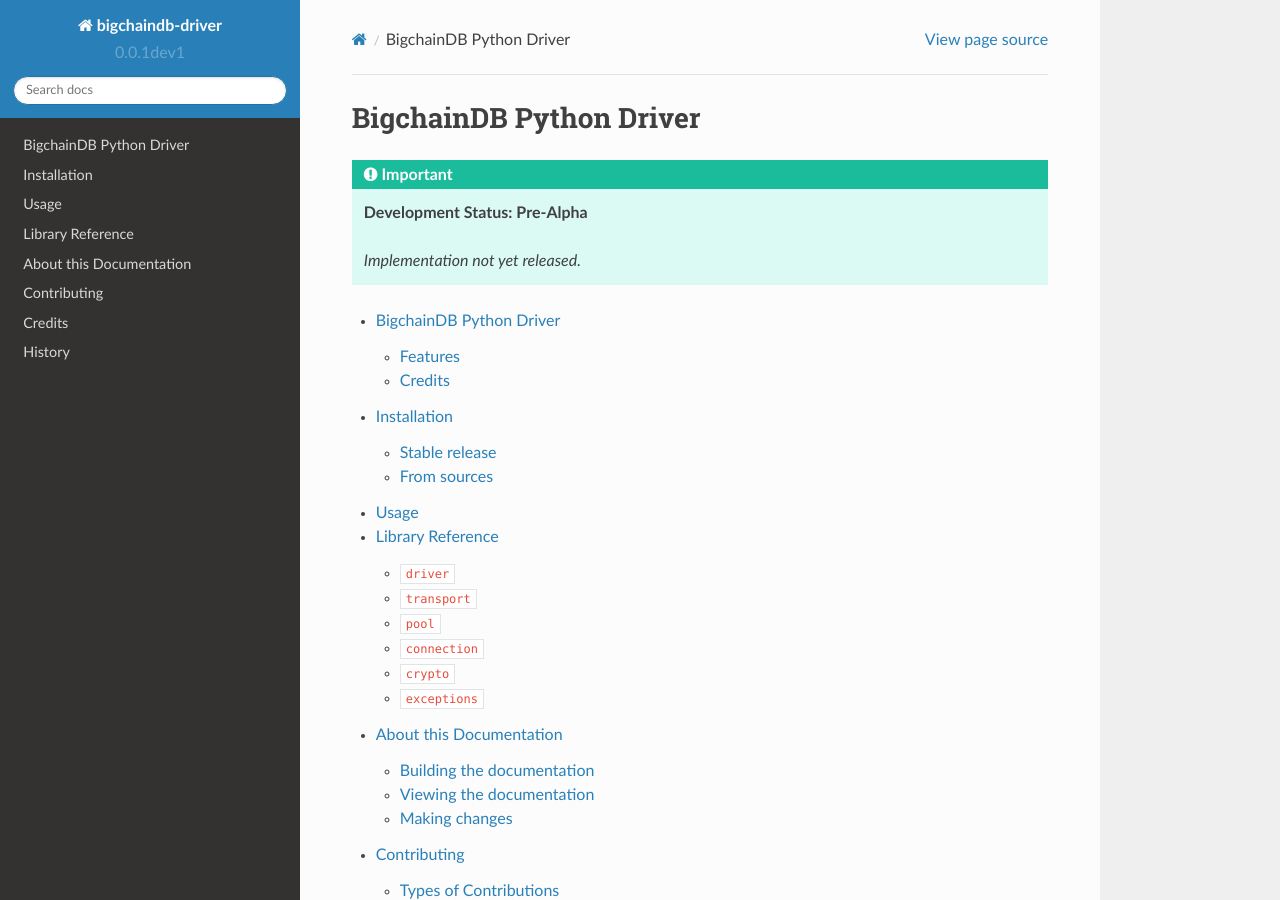
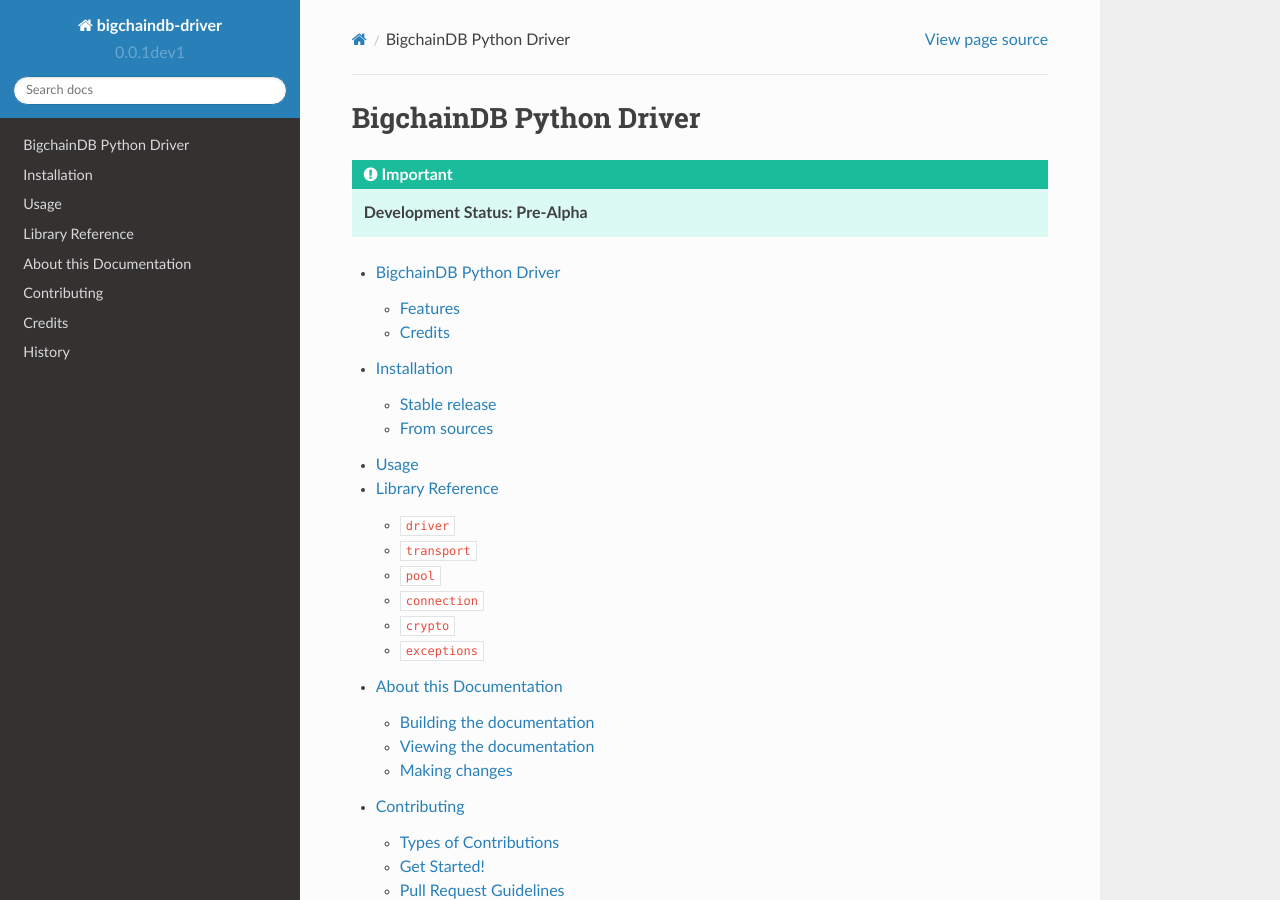
Before and after one commit to bigchaindb/bigchaindb-driver, a Sphinx documentation site: the page built from docs/index.rst, in a window 1280 px wide and 900 px high. Built offline with Sphinx 7.4.7 and the Read the Docs theme 2.0.0, drawn with Linux system fonts in a browser that asks for light colours.

Commit message:
Remove outdated notice.

```diff
--- a/docs/index.rst
+++ b/docs/index.rst
@@ -7,8 +7,6 @@
 ========================
 
 .. important:: **Development Status: Pre-Alpha**
-
-    *Implementation not yet released.*
 
 .. toctree::
    :maxdepth: 2
```
